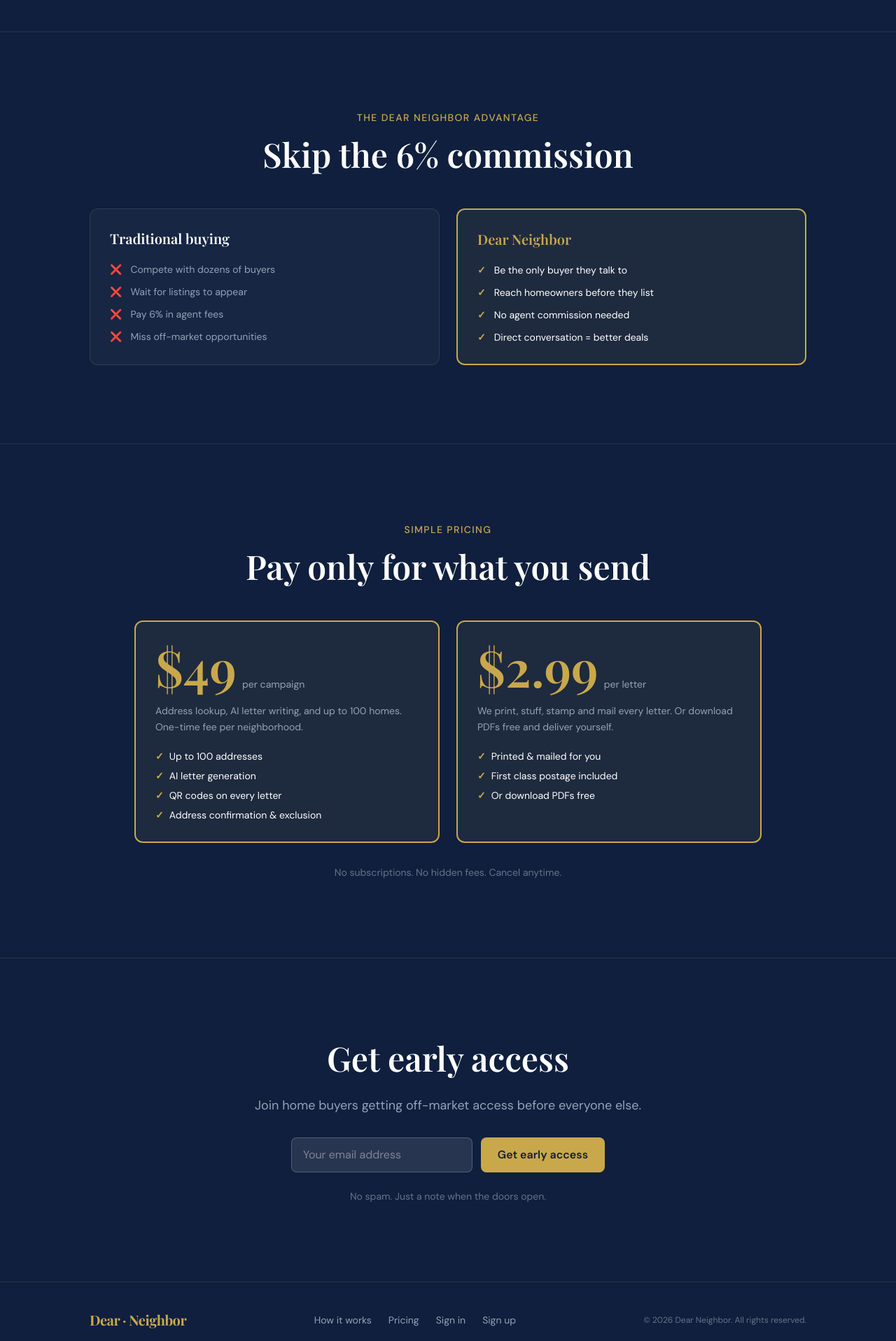
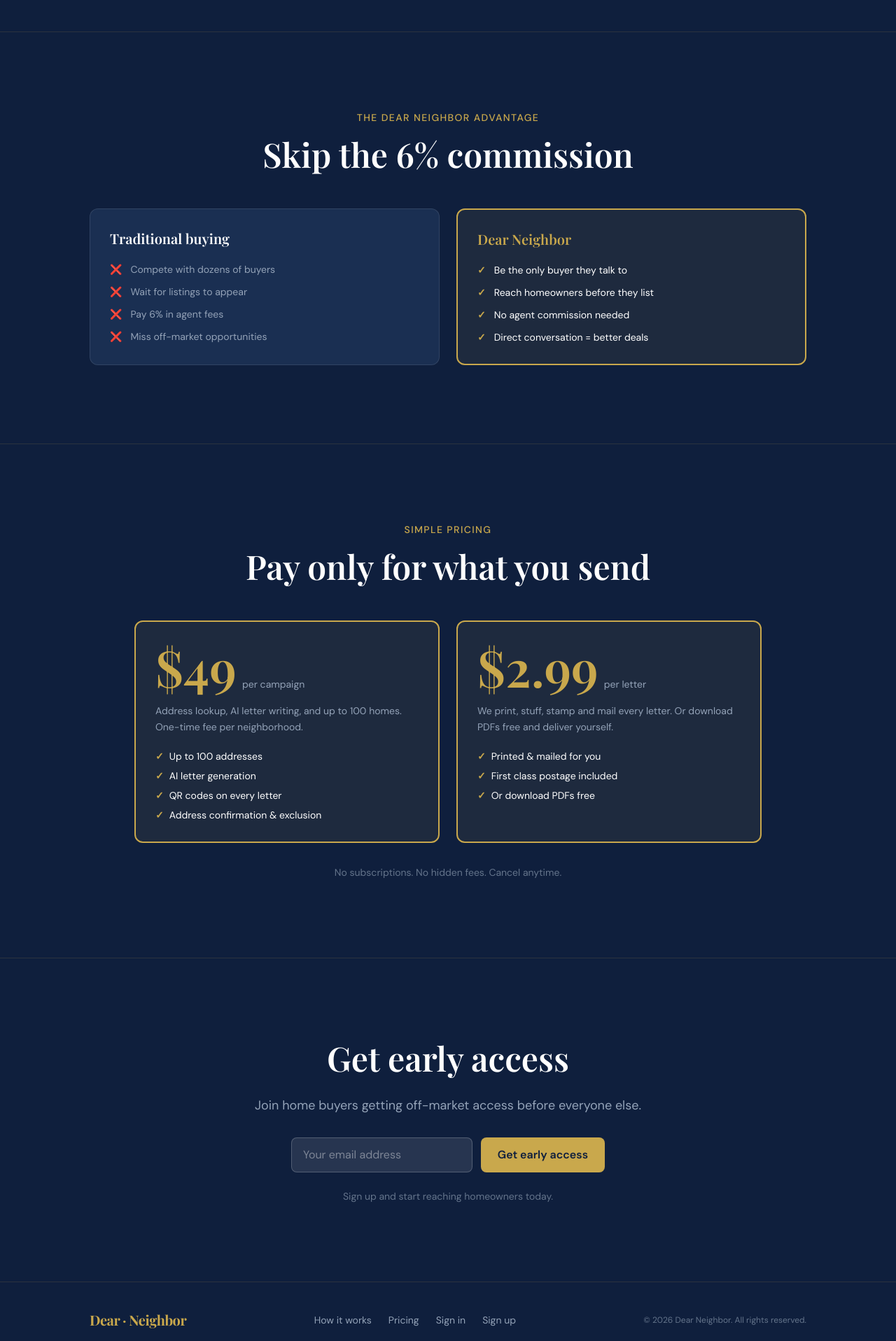
Before and after one commit to nwms28/dearneighbor, a Next.js app: page / in a window 1280 px wide. Shown: the part 1709-3626 px from the top of the page at 70% size. Built offline with nearby package versions, Linux system fonts and the light colour scheme; a web font is replaced by a local one.

Commit message:
Landing page copy fixes

```diff
--- a/src/app/page.tsx
+++ b/src/app/page.tsx
@@ -244,9 +244,8 @@
           <div className="grid grid-cols-1 md:grid-cols-2 gap-6 text-left">
             {/* Traditional */}
             <div
-              className="rounded-xl p-7"
+              className="rounded-xl p-7 bg-[#1a2f52]"
               style={{
-                backgroundColor: "rgba(255,255,255,0.03)",
                 border: "1px solid rgba(255,255,255,0.1)",
               }}
             >
@@ -414,7 +413,7 @@
             </button>
           </form>
           <p className="text-sm" style={{ color: "#64748b" }}>
-            No spam. Just a note when the doors open.
+            Sign up and start reaching homeowners today.
           </p>
         </div>
       </section>
```
